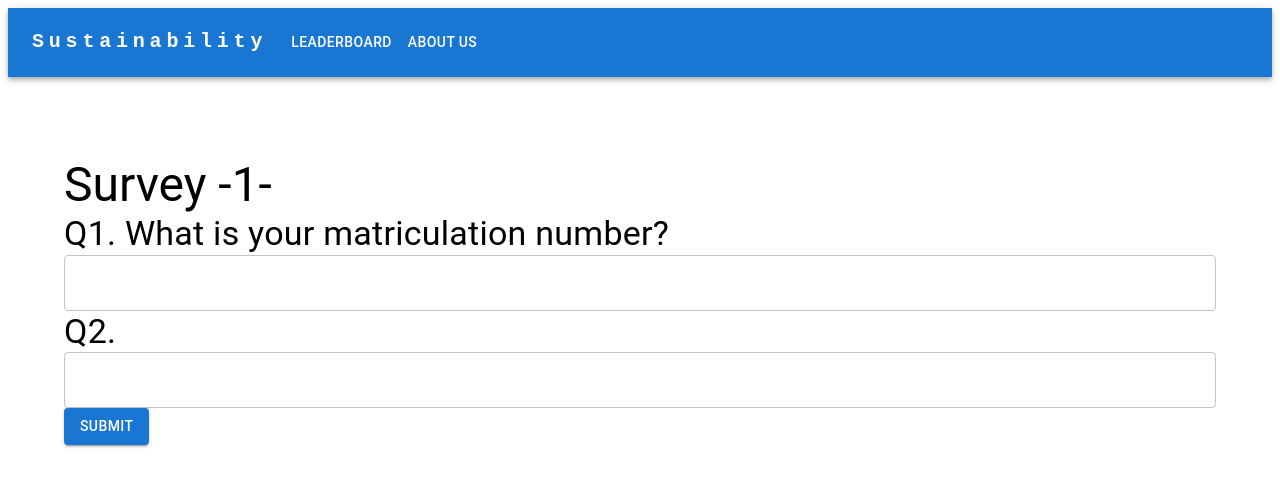
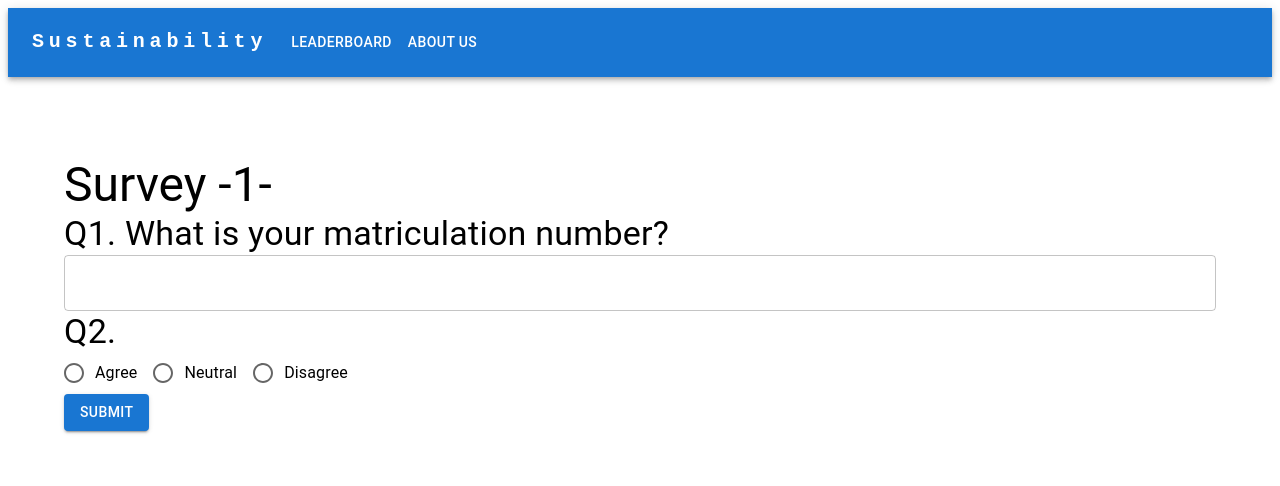
Before and after one commit to AlexanderPezarro/STEP2023Sustainabilty, a React (Create React App) app in the folder frontend/: page /1/1/survey/1 in a window 1280 px wide. Shown: the top 486 px of the page. Built offline with nearby package versions, Linux system fonts and the light colour scheme; no server answers.

Commit message:
Add radio group

```diff
--- a/frontend/src/pages/Survey.js
+++ b/frontend/src/pages/Survey.js
@@ -7,6 +7,10 @@ import { getSurveyQuestions } from "../api";
 import { useState } from "react";
 import { useParams } from "react-router-dom";
 import Button from '@mui/material/Button';
+import Radio from '@mui/material/Radio';
+import RadioGroup from '@mui/material/RadioGroup';
+import FormControlLabel from '@mui/material/FormControlLabel';
+import FormLabel from '@mui/material/FormLabel';
 
 
 const steps = ['Verification', 'Answer question', 'Check Answers'];
@@ -69,12 +73,26 @@ export default function Survey() {
             <Typography color="d0d3d4" variant="h3" component="span">Survey -{module}-</Typography>
             <br></br>
             {answers.map((answer, index) => {
-                return (<div>
+                return (
+                    <div>
                         <Typography color="d0d3d4" variant="h4" component="span">
                             Q{index + 1}. {answer.question}
                         </Typography>
                         <br></br>
-                        <OutlinedInput fullWidth onChange={e => updateAnswer(answer.question, e.target.value)} />
+                        {index % 2 == 0 ? (<OutlinedInput fullWidth onChange={e => updateAnswer(answer.question, e.target.value)} />) : (
+                            <FormControl>
+                                <RadioGroup
+                                    row
+                                    aria-labelledby="demo-row-radio-buttons-group-label"
+                                    name="row-radio-buttons-group"
+                                    onChange={(e => updateAnswer(answer.question, e.target.value))}
+                                >
+                                    <FormControlLabel value="Agree" control={<Radio />} label="Agree" />
+                                    <FormControlLabel value="Neutral" control={<Radio />} label="Neutral" />
+                                    <FormControlLabel value="Disagree" control={<Radio />} label="Disagree" />
+                                </RadioGroup>
+                            </FormControl>
+                        )}
 
                     </div>)
             })}
```
Lines whose indentation alone changed are shown as unchanged.
